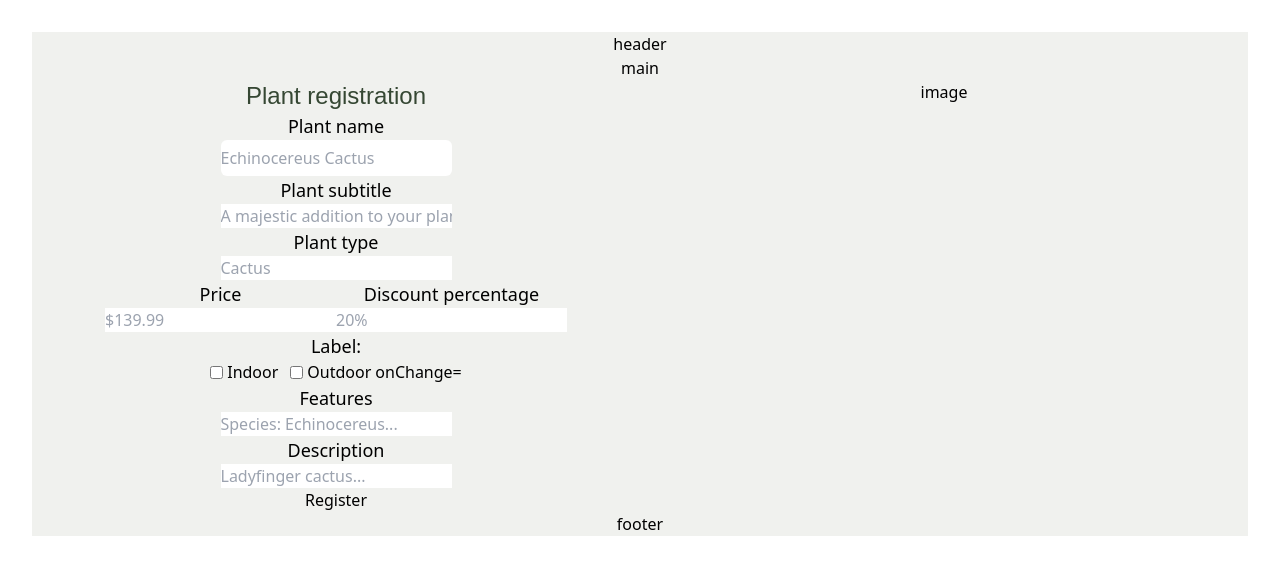
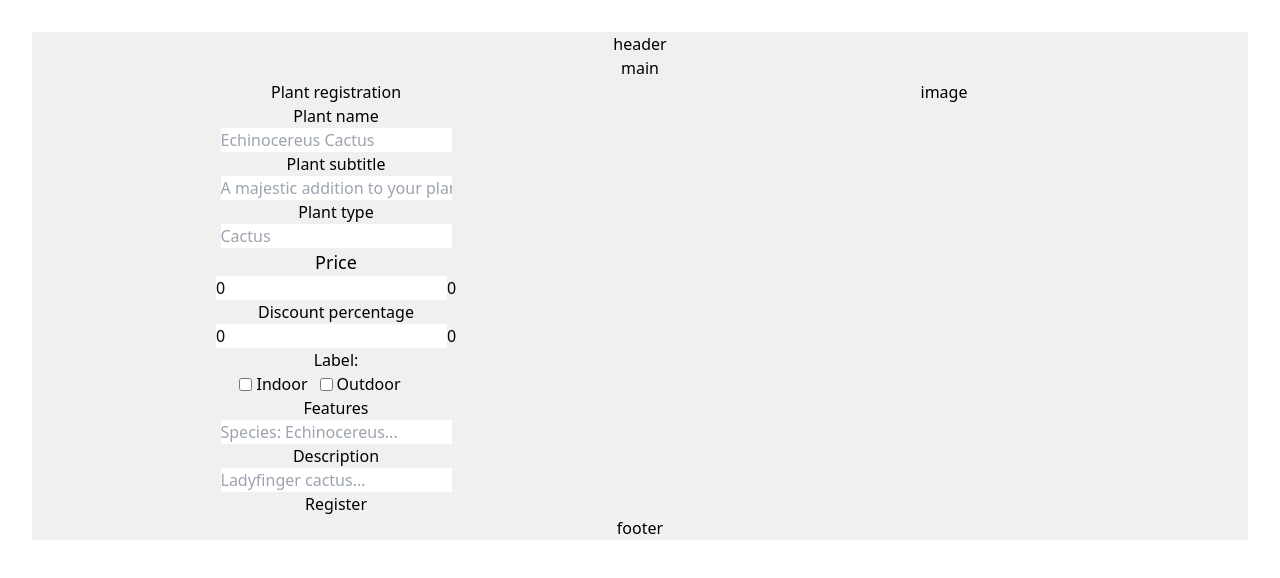
Before and after one commit to KAndrade-SP/Desafio2-Semana8, a React (Vite) app: page / in a window 1280 px wide. Shown: the top 578 px of the page. Built offline with nearby package versions, Linux system fonts and the light colour scheme.

Commit message:
feat: setting the form input value and error messages

```diff
--- /dev/null
+++ b/src/pages/PlantsFormPage/PlantsError.tsx
@@ -0,0 +1,10 @@
+export type PlantsError = {
+    plantName: string,
+    plantSubtitle: string,
+    price: number,
+    isInSale: boolean,
+    discountPercentage: number,
+    plantLabel: [string, string],
+    features: string,
+    description: string,
+}
--- a/src/pages/PlantsFormPage/PlantsFormPage.tsx
+++ b/src/pages/PlantsFormPage/PlantsFormPage.tsx
@@ -1,27 +1,97 @@
-import { useState } from "react";
+import { useRef, useState } from "react";
+import {validName, validSubtitle, validPrice, validLabel, validFeatures, validDescription} from './RegexValidation'
+import { PlantsType } from "./PlantsType";
+import { PlantsError } from "./PlantsError";
 
 const PlantsFormPage = () => {
-  const [values, setValues] = useState({
-    plantName: "",
-    plantSubtitle: "",
-    plantEspecies: "",
-    price: "",
-    discountPercentage: "",
-    plantLabel: "",
-    features: "",
-    description: "",
-  });
+
+  const [formData, setFormData] = useState <PlantsType>({plantName: "",plantSubtitle:"", price: 0.00, isInSale: Boolean, discountPercentage: 0, plantLabel: ["", ""], features: "", description: ""})
+  console.log(formData)
+
+  const plantNameRef = useRef<HTMLInputElement>(null);
+  const plantSubtitleRef = useRef<HTMLInputElement>(null);
+  const priceRef = useRef<HTMLInputElement>(null);
+  const discountPercentageRef = useRef<HTMLInputElement>(null);
+  const plantLabelRef = useRef<HTMLInputElement>(null);
+  const featuresRef = useRef<HTMLInputElement>(null);
+  const descriptionRef = useRef<HTMLInputElement>(null);
+
+
+  const [errors, setErrors] = useState<PlantsError>({plantName: "",plantSubtitle:"", price: 0.00, isInSale: Boolean, discountPercentage: 0, plantLabel: ["", ""], features: "", description: ""})
+
+  const onChange = (e: React.ChangeEvent<HTMLInputElement>) => {
+    const { name, value } = e.target;
+    setFormData({
+      ...formData,
+      [name]: value
+    });
+  };
+
+
 
   const validateForm = (e) => {
     e.preventDefault();
-    // if(values.description == '')
+    const plantNameValue = plantNameRef.current?.value || '';
+    const plantSubtitleValue = plantSubtitleRef.current?.value || '';
+    const priceValue = priceRef.current?.value || '';
+    const discountPercentageValue = discountPercentageRef.current?.value || '';
+    const plantLabelValue = plantLabelRef.current?.value || '';
+    const featuresValue = featuresRef.current?.value || '';
+    const descriptionValue = descriptionRef.current?.value || '';
+
+    const errorsData: PlantsType = {plantName: "",plantSubtitle:"", price: Number, isInSale: Boolean, discountPercentage: Number, plantLabel: ["", ""], features: "", description: ""}
+
+    if (!plantNameValue) {
+      errorsData.plantName = 'This field is required';
+    } else if (!validName.test(plantNameValue)) {
+      errorsData.plantName = 'Your entrie is no valid';
+    }
+
+    if (!plantSubtitleValue) {
+      errorsData.plantSubtitle = 'This field is required';
+    } else if (!validSubtitle.test(plantSubtitleValue)) {
+      errorsData.plantSubtitle = 'Your entrie is no valid';
+    }
+
+    if (!priceValue) {
+      errorsData.price = 'This field is required';
+    } else if (!validPrice.test(priceValue)) {
+      errorsData.price = 'Your entrie is no valid';
+    }
+
+    if (!discountPercentageValue) {
+      errorsData.discountPercentage = 'This field is required';
+      //errorsData.isInSale = false
+    } else if (discountPercentageValue <= 0 || discountPercentageValue >= 100) {
+      errorsData.plantName = 'Your entrie is no valid';
+    }
+
+    if (!plantLabelValue) {
+      // errorsData.plantLabel = 'This field is required';
+    }
+
+    if (!featuresValue) {
+      errorsData.features = 'This field is required';
+    } else if (!validFeatures.test(featuresValue)) {
+      errorsData.features = 'Your entrie is no valid';
+    }
+
+    if (!descriptionValue) {
+      errorsData.description = 'This field is required';
+    } else if (!validDescription.test(descriptionValue)) {
+      errorsData.description = 'Your entrie is no valid';
+    }
+
+
+
+
+    setErrors(errorsData);
+
   };
 
-  const onChange = (e) => {
-    setValues({ ...values, [e.target.name]: e.target.value });
-    console.log(values);
-    console.log(e.target.name);
-  };
+
+
+
 
   return (
     <html>
@@ -35,30 +105,31 @@ const PlantsFormPage = () => {
           <div className="grid grid-cols-2">
             <div>
               <div>
-                <h1 className="font-inter-semibold text-2xl text-lunargreen">
+                <h1 className="">
                   Plant registration
                 </h1>
               </div>
               <form>
-                <div className="flex flex-col justify-center items-center">
+                <div className="">
                   <div>
-                    <label className="font-Inter-medium text-lg">
+                    <label className="">
                       Plant name
                     </label>
                     <br />
                     <input
-                      className="py-1.5 rounded-md max-w-100"
+                      className=""
                       type="text"
                       name="plantName"
                       placeholder="Echinocereus Cactus"
+                      value={formData.plantName}
                       onChange={onChange}
-                      //onFocus={validateForm}
+                      ref={plantNameRef}
                     />
+                    {errors.plantName && <span>{errors.plantName}</span>}
                   </div>
 
                   <div>
                     <label
-                      className="font-Inter-medium text-lg"
                     >
                       Plant subtitle
                     </label>
@@ -67,24 +138,30 @@ const PlantsFormPage = () => {
                       type="text"
                       name="plantSubtitle"
                       placeholder="A majestic addition to your plant collection"
+                      value={formData.plantSubtitle}
                       onChange={onChange}
+                      ref={plantSubtitleRef}
                     />
+                    {errors.plantSubtitle && <span style={{ color: 'red' }}>{errors.plantSubtitle}</span>}
                   </div>
 
                   <div>
-                    <label className="font-Inter-medium text-lg">
+                    <label>
                       Plant type
                     </label>
                     <br />
                     <input
                       type="text"
-                      name="plantEspecies"
+                      name="plantLabel"
                       placeholder="Cactus"
+                      value={formData.plantType}
                       onChange={onChange}
+                      ref={plantLabelRef}
                     />
+                    {errors.plantLabel && <span style={{ color: 'red' }}>{errors.plantLabel}</span>}
                   </div>
 
-                  <div className="flex flex-row max-w-100">
+                  <div>
                     <div>
                       <label
                         className="font-Inter-medium text-lg"
@@ -96,12 +173,14 @@ const PlantsFormPage = () => {
                         type="number"
                         name="price"
                         placeholder="$139.99"
+                        value={formData.price}
                         onChange={onChange}
+                        ref={priceRef}
                       />
+                      {errors.price && <span style={{ color: 'red' }}>{errors.price}</span>}
                     </div>
                     <div>
                       <label
-                        className="font-Inter-medium text-lg"
                       >
                         Discount percentage
                       </label>
@@ -110,38 +189,38 @@ const PlantsFormPage = () => {
                         type="number"
                         name="discountPercentage"
                         placeholder="20%"
+                        value={formData.discountPercentage}
                         onChange={onChange}
+                        ref={discountPercentageRef}
                       />
+                      {errors.discountPercentage && <span style={{ color: 'red' }}>{errors.discountPercentage}</span>}
                     </div>
                   </div>
 
                   <div>
                     <label
-                      className="font-Inter-medium text-lg"
                     >
                       Label:{" "}
                     </label>
                     <div>
                       <div className="flex flex-row max-w-xl gap-3 justify-center items-center">
                         <div className=" font-Inter-medium text-base flex flex-row max-w-xl gap-1 justify-center items-center">
-                          <input type="checkbox" name="plantLabel"/>
+                          <input type="checkbox" name="plantLabel" onChange={onChange} ref={plantLabelRef}/>
                           <label defaultChecked>
                             Indoor
                           </label>
                         </div>
                         <div className="font-Inter-medium text-base flex flex-row max-w-xl gap-1 justify-center items-center">
-                          <input type="checkbox" name="plantLabel" />
+                          <input type="checkbox" name="plantLabel" onChange={onChange} ref={plantLabelRef}/>
                           <label htmlFor="outdoor">Outdoor</label>
-                          onChange={onChange}
                         </div>
                       </div>
                     </div>
+                    {errors.plantLabel && <span style={{ color: 'red' }}>{errors.plantLabel}</span>}
                   </div>
 
                   <div>
-                    <label
-                      className="font-Inter-medium text-lg"
-                    >
+                    <label>
                       Features
                     </label>
                     <br />
@@ -149,14 +228,15 @@ const PlantsFormPage = () => {
                       type="text"
                       name="features"
                       placeholder="Species: Echinocereus..."
+                      value={formData.features}
                       onChange={onChange}
+                      ref={featuresRef}
                     />
+                    {errors.features && <span style={{ color: 'red' }}>{errors.features}</span>}
                   </div>
 
                   <div>
-                    <label
-                      className="font-Inter-medium text-lg"
-                    >
+                    <label>
                       Description
                     </label>
                     <br />
@@ -164,8 +244,11 @@ const PlantsFormPage = () => {
                       type="text"
                       name="description"
                       placeholder="Ladyfinger cactus..."
+                      value={formData.description}
                       onChange={onChange}
+                      ref={descriptionRef}
                     />
+                    {errors.description && <span style={{ color: 'red' }}>{errors.description}</span>}
                   </div>
                 </div>
                 <button onClick={validateForm}>Register</button>
--- /dev/null
+++ b/src/pages/PlantsFormPage/PlantsType.tsx
@@ -0,0 +1,10 @@
+export type PlantsType = {
+    plantName: string,
+    plantSubtitle: string,
+    price: number,
+    isInSale: boolean,
+    discountPercentage: number,
+    plantLabel: [string, string],
+    features: string,
+    description: string,
+}
--- /dev/null
+++ b/src/pages/PlantsFormPage/RegexValidation.tsx
@@ -0,0 +1,12 @@
+
+export const validName = new RegExp('^(?!.*?s{2})[A-Za-z ]{3,50}$');
+
+export const validSubtitle = new RegExp('^(?!.*?s{2})[A-Za-z ]{8,100}$')
+
+export const validPrice = new RegExp ('/([0–9]*[.]{0,1}[0–9]{0,2})/')
+
+export const validLabel = new RegExp ('^(?!.*?s{2})[A-Za-z ]{8,50}$')
+
+export const validFeatures = new RegExp ('^(?!.*?s{2})[A-Za-z ]{10,250}$')
+
+export const validDescription = new RegExp ('^(?!.*?s{2})[A-Za-z ]{10,300}$')
```
